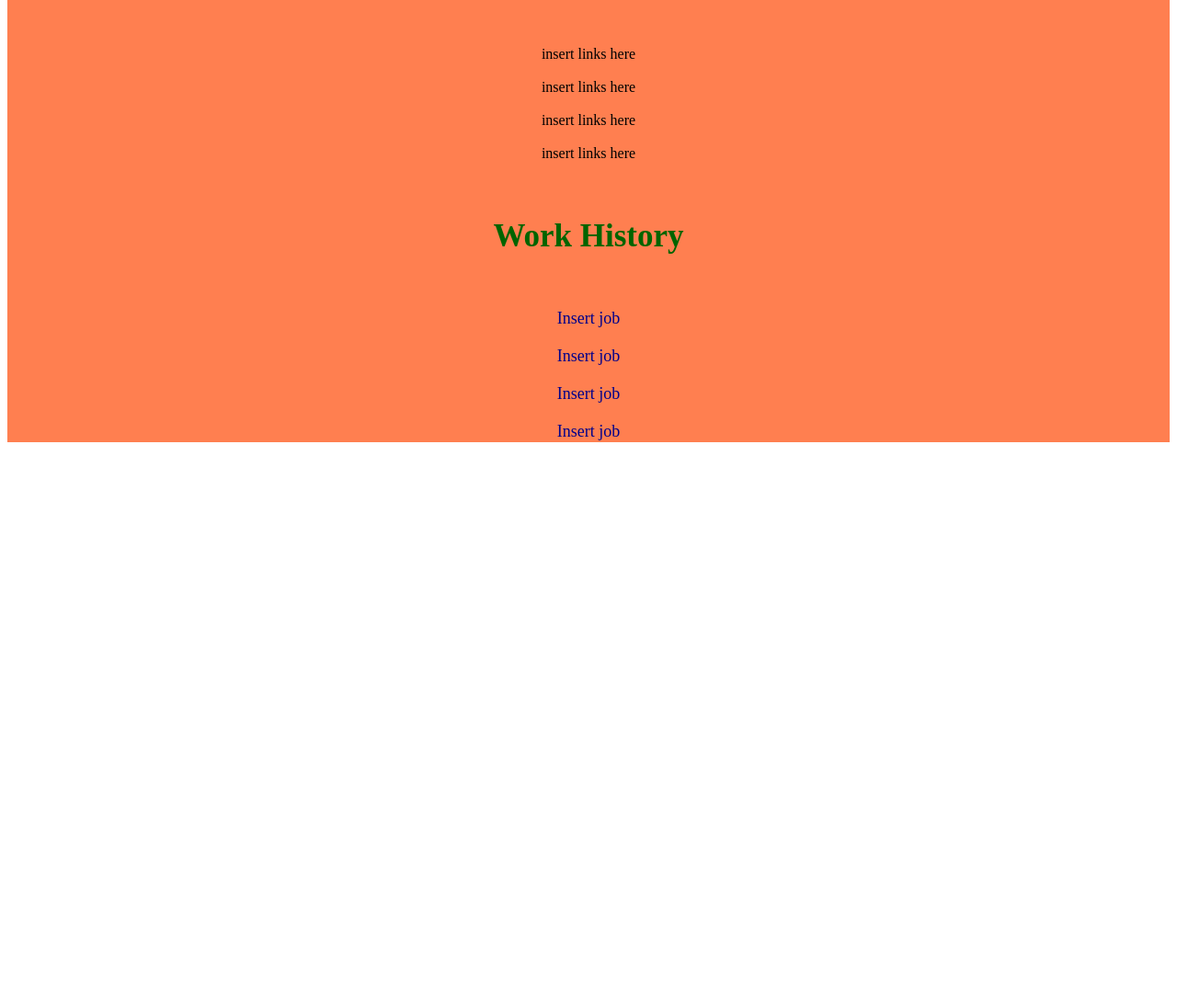
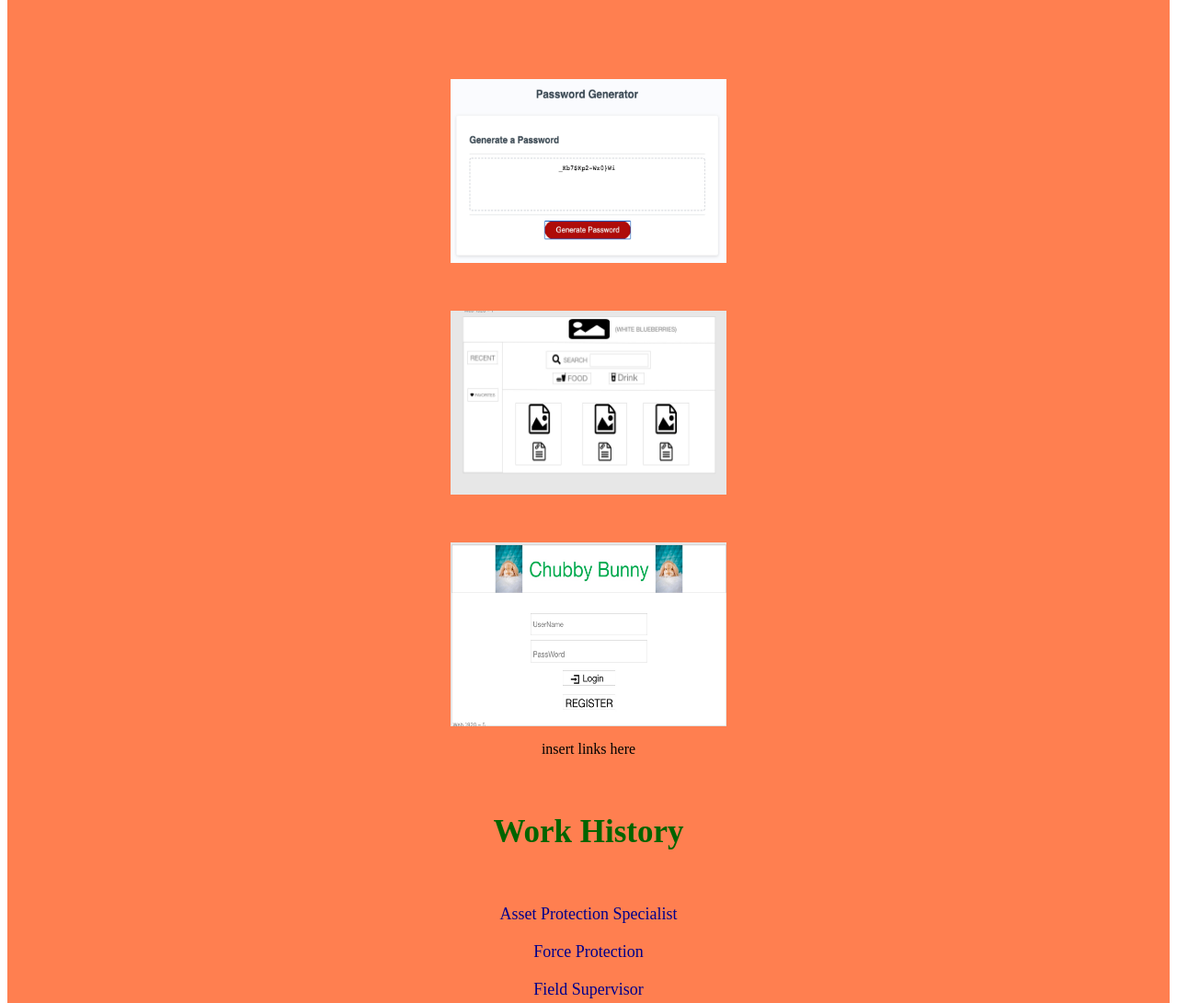
Before and after one commit to MarkReifke/Portfolio, a plain HTML site: page index.html in a window 1280 px wide. Shown: the part 2500-3591 px from the top of the page at 92% size. Before the commit the page ends 2999 px from the top, so only its background shows below. Drawn offline with Linux system fonts and the light colour scheme.

Commit message:
added img files and title for work history

```diff
--- a/index.html
+++ b/index.html
@@ -92,21 +92,27 @@
             </p>
         <h5 class="title">Projects Ive worked on</h5>
             <p class="text1">
-                insert links here
+                <div class="placeholder"><a href="https://github.com/MarkReifke/Password-Generator"><img src="assets/img/password.jpg" alt="Password-Generator"
+                    width="300" height="200"> </a>
+                 </div>
             </p>
             <p class="text1">
-                insert links here
+                <div class="placeholder"><a href="https://github.com/IamAlphena/whiteblueberries"><img src="assets/img/Wireframe.jpg" alt="whiteblueberries"
+                    width="300" height="200"> </a>
+                 </div>
             </p>
             <p class="text1">
-                insert links here
+                <div class="placeholder"><a href="https://github.com/IamAlphena/ChubbyBunny"><img src="assets/img/HomePage.jpg" alt="ChubbyBunny"
+                    width="300" height="200"> </a>
+                 </div>
             </p>
             <p class="text1">
                 insert links here
             </p>
         <h5 class="title">Work History</h5>
-            <p class="text">Insert job</p>
-            <p class="text">Insert job</p>
-            <p class="text">Insert job</p>
+            <p class="text">Asset Protection Specialist</p>
+            <p class="text">Force Protection</p>
+            <p class="text">Field Supervisor</p>
             <p class="text">Insert job</p>
     </section>
   </main>
```
Also changed, not shown: assets/img/HomePage.jpg (added), assets/img/Wireframe.jpg (added), assets/img/password.jpg (added).
